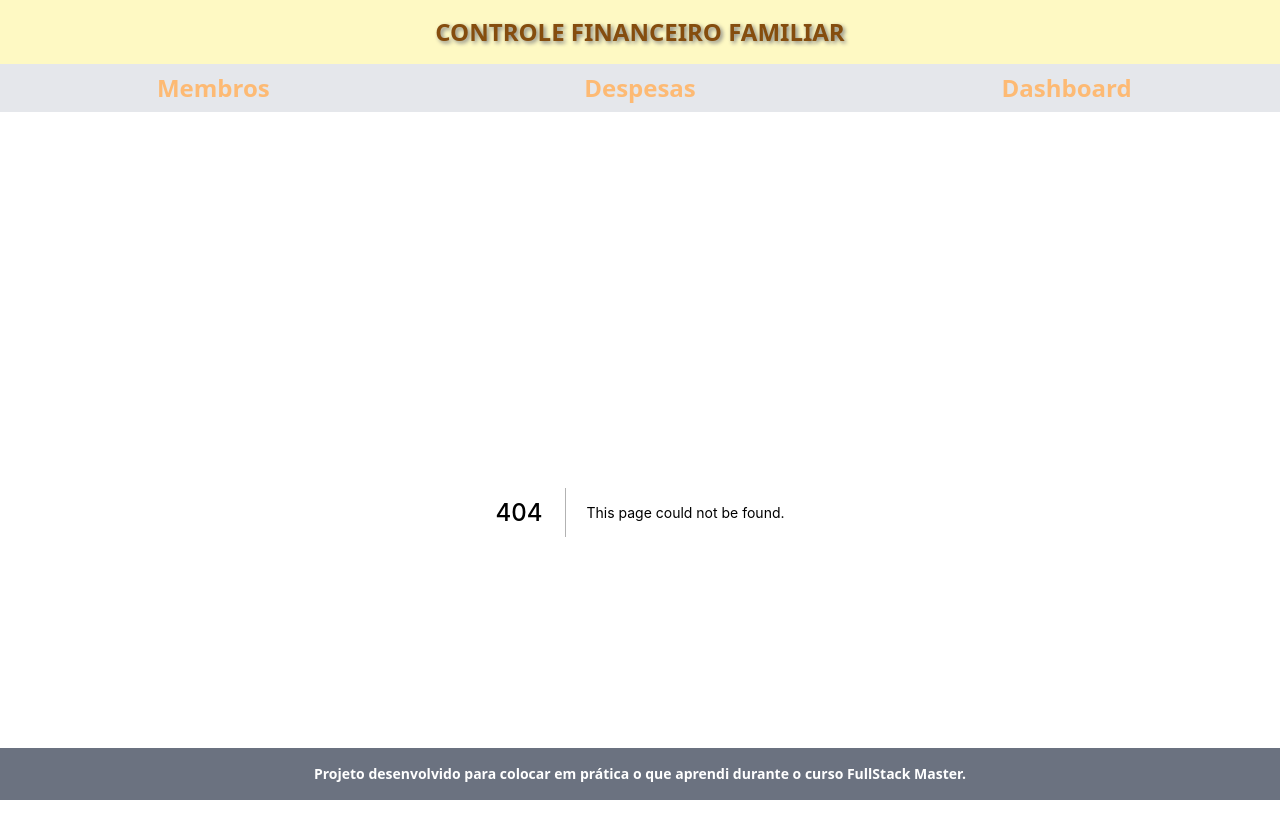
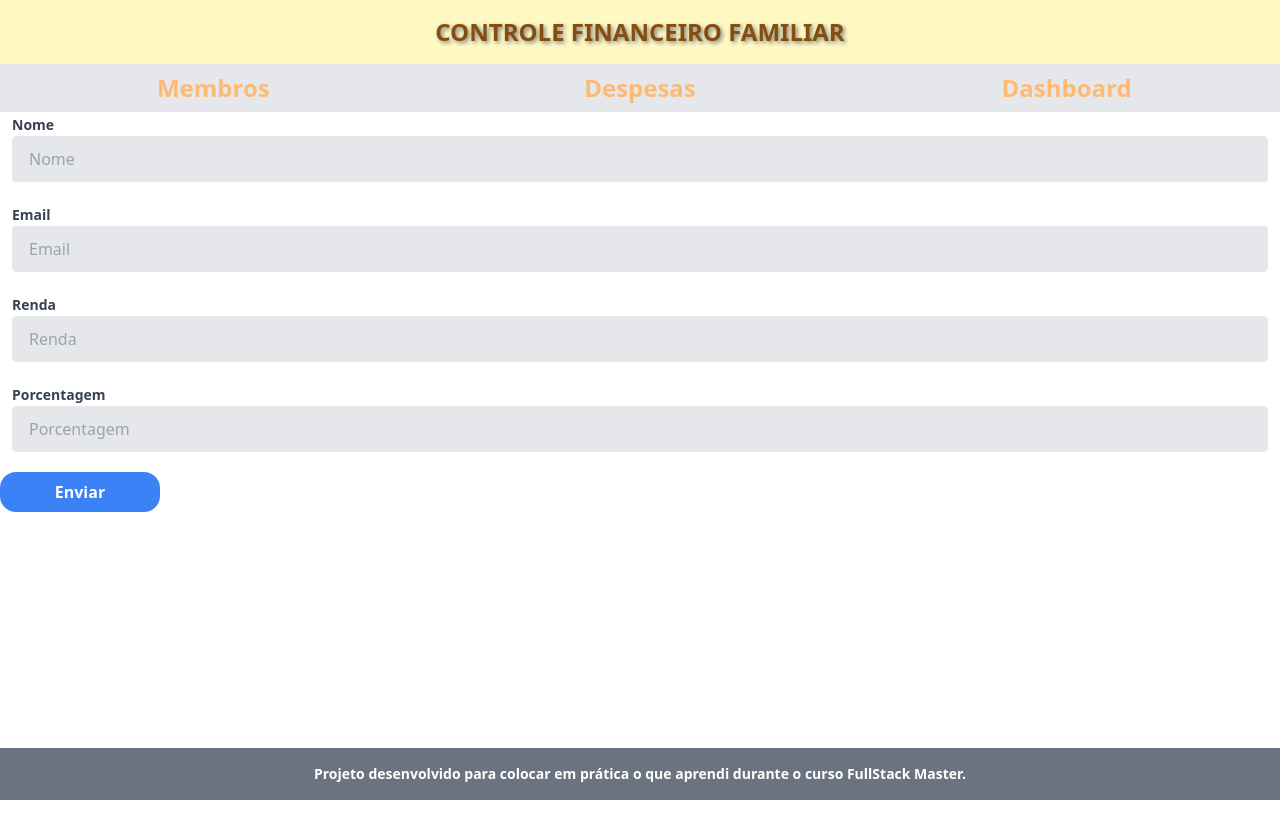
Before and after one commit to bfccardoso/familiFinances, a Next.js app: page /user in a window 1280 px wide. Before the commit this address had no page. Shown: the top 838 px of the page. After the commit the page ends 800 px from the top, so only its background shows below. Built offline with nearby package versions, Linux system fonts and the light colour scheme.

Commit message:
Create user form

```diff
--- a/components/menu.js
+++ b/components/menu.js
@@ -4,7 +4,7 @@ import Link from 'next/link'
 const Menu = () => {
     return (
         <div className='bg-gray-200 font-bold text-2xl text-center text-orange-300 py-2 grid grid-cols-3'>
-            <Link href={'/users'}>
+            <Link href={'/user'}>
                 <a className='hover:underline hover:text-orange-400'>Membros</a>
             </Link>
             <Link href={'/expenses'}>
--- a/package.json
+++ b/package.json
@@ -20,9 +20,11 @@
   },
   "homepage": "https://github.com/bfccardoso/familiFinances#readme",
   "dependencies": {
+    "formik": "^2.2.9",
     "next": "^12.1.0",
     "react": "^17.0.2",
-    "react-dom": "^17.0.2"
+    "react-dom": "^17.0.2",
+    "yup": "^0.32.11"
   },
   "devDependencies": {
     "autoprefixer": "^10.4.4",
--- /dev/null
+++ b/pages/user/index.js
@@ -0,0 +1,80 @@
+import React from 'react'
+import Input from '../../components/input'
+import { useFormik } from 'formik'
+import * as Yup from 'yup'
+
+const initialFormState = {
+    name: '',
+    email: '',
+    renda: '',
+    porcentagem: '',
+    errorMessage: ''
+}
+
+const UserSchema = Yup.object().shape({
+    name: Yup.string().required('O nome é obrigatório'),
+    email: Yup.string().email('Insira um email válido').required('O email é obrigatório'),
+    renda: Yup.string().required('A renda é obrigatória'),
+    porcentagem: Yup.string().required('A porcentagem é obrigatória')
+})
+
+const User = () => {
+    const form = useFormik({
+        initialValues: initialFormState,
+        validationSchema: UserSchema,
+        onSubmit: values => {
+            console.log(values)
+        }
+    })
+
+    return(
+        <form className="flex flex-col space-y-2" onSubmit={form.handleSubmit}>
+            <Input
+                label="Nome"
+                name="name"
+                type="text"
+                placeholder="Nome"
+                onChange={form.handleChange}
+                value={form.values.name}
+                errorMessage={form.errors.name}
+            />
+            <Input
+                label="Email"
+                name="email"
+                type="email"
+                placeholder="Email"
+                onChange={form.handleChange}
+                value={form.values.email}
+                errorMessage={form.errors.email}
+            />
+            <Input
+                label="Renda"
+                name="renda"
+                type="text"
+                placeholder="Renda"
+                onChange={form.handleChange}
+                value={form.values.renda}
+                errorMessage={form.errors.renda}
+            />
+            <Input
+                label="Porcentagem"
+                name="porcentagem"
+                type="text"
+                placeholder="Porcentagem"
+                onChange={form.handleChange}
+                value={form.values.porcentagem}
+                errorMessage={form.errors.porcentagem}
+            />
+            <button
+                type="submit"
+                className="w-40 bg-blue-500 text-white font-bold py-2 rounded-2xl hover:bg-blue-700"
+            >
+                Enviar
+            </button>
+        </form>
+    )
+}
+
+
+
+export default User
--- a/pages/users.js
+++ /dev/null
@@ -1,11 +0,0 @@
-import React from 'react'
-
-const Users = () => {
-    return(
-        <div>
-            <h1>Membros</h1>
-        </div>
-    )
-}
-
-export default Users
```
Also changed, not shown: 1 other file (tests, documents, lock files or other folders).
